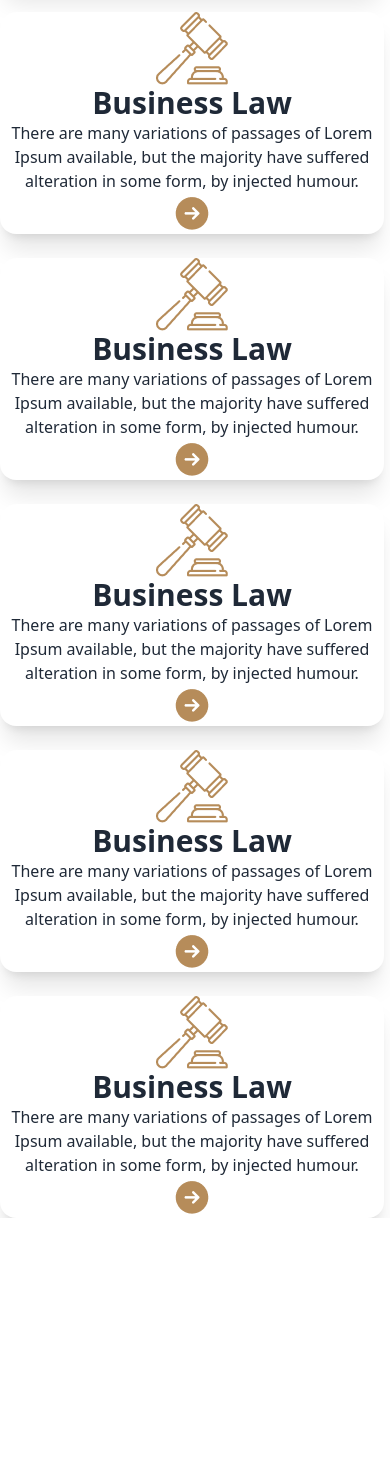
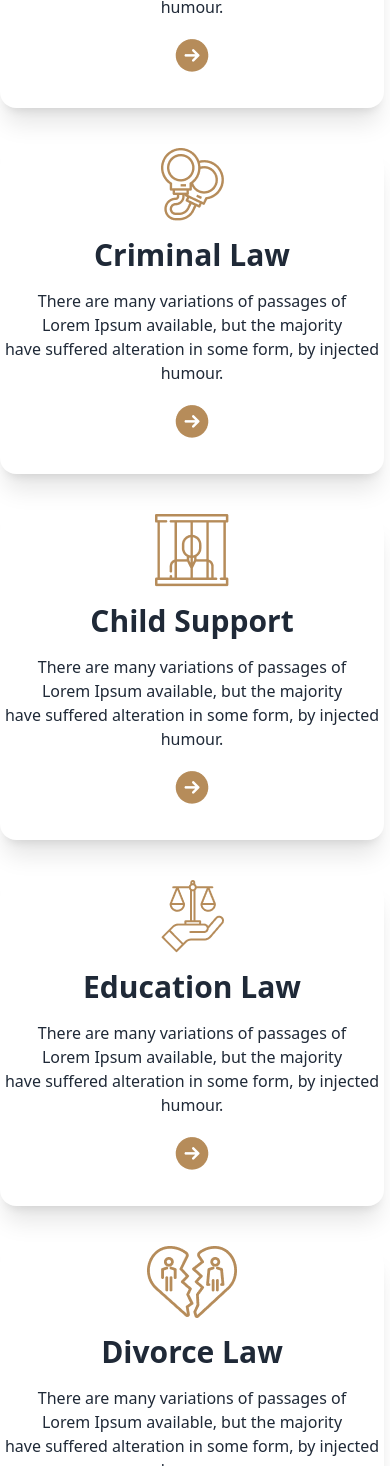
Before and after one commit to Torabarnob203311003/Legal-Law, a plain HTML site: page index.html in a window 390 px wide. Shown: the part 1438-2904 px from the top of the page. Before the commit the page ends 2656 px from the top, so only its background shows below. Drawn offline with nearby package versions, Linux system fonts and the light colour scheme.

Commit message:
card responsive added

```diff
--- a/index.html
+++ b/index.html
@@ -132,82 +132,78 @@
                                         <section class="container mx-auto grid gird-cols-1 md:grid-cols-2 lg:grid-cols-3 gap-6 mt-7">
                                             <!-- card 1 -->
 
-                                            <div class="card card-compact w-96 bg-base-100 shadow-xl  ">
+                                            <div class="card card-compact w-96 bg-base-100   space-y-4 shadow-xl  mt-4">
                                                 <figure><img src="images/business.png" alt="Shoes" class="w-25%" /></figure>
-                                                <div class=" text-center">
+                                                <div class=" text-center  space-y-4 ">
                                                     <h2 class="text-3xl font-bold">Business Law</h2>
-                                                    <p>There are many variations of passages of Lorem Ipsum available, but the majority have suffered alteration in some form,
+                                                    <p>There are many variations of passages of <br> Lorem Ipsum available, but  the majority <br> have suffered alteration in some form,
                                                     by injected humour.</p>
-                                                    <div class="card-actions justify-center">
+                                                    <div class="card-actions justify-center pb-8">
                                                         <img src="images/Frame.png" alt="">
                                                     </div>
                                                 </div>
                                             </div>
                                             <!-- card 2 -->
-
-                                            <div class="card card-compact w-96 bg-base-100 shadow-xl  ">
-                                                <figure><img src="images/business.png" alt="Shoes" class="w-25%" /></figure>
-                                                <div class=" text-center">
-                                                    <h2 class="text-3xl font-bold">Business Law</h2>
-                                                    <p>There are many variations of passages of Lorem Ipsum available, but the majority have suffered alteration in some form,
+                                            <div class="card card-compact w-96 bg-base-100   space-y-4 shadow-xl  mt-4 ">
+                                                <figure><img src="images/criminal.png" alt="Shoes" class="w-25%" /></figure>
+                                                <div class=" text-center  space-y-4 ">
+                                                    <h2 class="text-3xl font-bold">Criminal Law</h2>
+                                                    <p>There are many variations of passages of <br> Lorem Ipsum available, but  the majority <br> have suffered alteration in some form,
                                                     by injected humour.</p>
-                                                    <div class="card-actions justify-center">
+                                                    <div class="card-actions justify-center pb-8">
                                                         <img src="images/Frame.png" alt="">
                                                     </div>
                                                 </div>
                                             </div>
-                                            <!-- card 3 -->
-
-                                            <div class="card card-compact w-96 bg-base-100 shadow-xl  ">
-                                                <figure><img src="images/business.png" alt="Shoes" class="w-25%" /></figure>
-                                                <div class=" text-center">
-                                                    <h2 class="text-3xl font-bold">Business Law</h2>
-                                                    <p>There are many variations of passages of Lorem Ipsum available, but the majority have suffered alteration in some form,
+                                            <!-- card 3  -->
+                                            <div class="card card-compact w-96 bg-base-100 shadow-xl  mt-4 space-y-4  ">
+                                                <figure><img src="images/child.png" alt="Shoes" class="w-25%" /></figure>
+                                                <div class=" text-center  space-y-4 ">
+                                                    <h2 class="text-3xl font-bold">Child Support</h2>
+                                                    <p>There are many variations of passages of <br> Lorem Ipsum available, but  the majority <br> have suffered alteration in some form,
                                                     by injected humour.</p>
-                                                    <div class="card-actions justify-center">
+                                                    <div class="card-actions justify-center pb-8">
                                                         <img src="images/Frame.png" alt="">
                                                     </div>
                                                 </div>
                                             </div>
-                                            <!-- card 4 -->
-
-                                            <div class="card card-compact w-96 bg-base-100 shadow-xl  ">
-                                                <figure><img src="images/business.png" alt="Shoes" class="w-25%" /></figure>
-                                                <div class=" text-center">
-                                                    <h2 class="text-3xl font-bold">Business Law</h2>
-                                                    <p>There are many variations of passages of Lorem Ipsum available, but the majority have suffered alteration in some form,
+                                             <!-- card 4  -->
+                                            <div class="card card-compact w-96 bg-base-100 shadow-xl  mt-4 space-y-4 ">
+                                                <figure><img src="images/education.png" alt="Shoes" class="w-25%" /></figure>
+                                                <div class=" text-center  space-y-4 ">
+                                                    <h2 class="text-3xl font-bold">Education Law</h2>
+                                                    <p>There are many variations of passages of <br> Lorem Ipsum available, but  the majority <br> have suffered alteration in some form,
                                                     by injected humour.</p>
-                                                    <div class="card-actions justify-center">
+                                                    <div class="card-actions justify-center pb-8">
                                                         <img src="images/Frame.png" alt="">
                                                     </div>
                                                 </div>
                                             </div>
                                             <!-- card 5 -->
-
-                                            <div class="card card-compact w-96 bg-base-100 shadow-xl  ">
-                                                <figure><img src="images/business.png" alt="Shoes" class="w-25%" /></figure>
-                                                <div class=" text-center">
-                                                    <h2 class="text-3xl font-bold">Business Law</h2>
-                                                    <p>There are many variations of passages of Lorem Ipsum available, but the majority have suffered alteration in some form,
+                                            <div class="card card-compact w-96 bg-base-100 shadow-xl  mt-4  space-y-4 ">
+                                                <figure><img src="images/divorce.png" alt="Shoes" class="w-25%" /></figure>
+                                                <div class=" text-center  space-y-4 ">
+                                                    <h2 class="text-3xl font-bold">Divorce Law</h2>
+                                                    <p>There are many variations of passages of <br> Lorem Ipsum available, but  the majority <br> have suffered alteration in some form,
                                                     by injected humour.</p>
-                                                    <div class="card-actions justify-center">
+                                                    <div class="card-actions justify-center pb-8">
                                                         <img src="images/Frame.png" alt="">
                                                     </div>
                                                 </div>
                                             </div>
-                                            <!-- card 6 -->
-
-                                            <div class="card card-compact w-96 bg-base-100 shadow-xl  ">
-                                                <figure><img src="images/business.png" alt="Shoes" class="w-25%" /></figure>
-                                                <div class=" text-center">
-                                                    <h2 class="text-3xl font-bold">Business Law</h2>
-                                                    <p>There are many variations of passages of Lorem Ipsum available, but the majority have suffered alteration in some form,
+                                            <!-- card 6  -->
+                                            <div class="card card-compact w-96 bg-base-100 shadow-xl  mt-4 space-y-4 ">
+                                                <figure><img src="images/tax.png" alt="Shoes" class="w-25%" /></figure>
+                                                <div class=" text-center  space-y-4 ">
+                                                    <h2 class="text-3xl font-bold">Tax Law</h2>
+                                                    <p>There are many variations of passages of <br> Lorem Ipsum available, but  the majority <br> have suffered alteration in some form,
                                                     by injected humour.</p>
-                                                    <div class="card-actions justify-center">
+                                                    <div class="card-actions justify-center pb-8">
                                                         <img src="images/Frame.png" alt="">
                                                     </div>
                                                 </div>
                                             </div>
+
                                             <!-- card  end -->
                                         </section>
 
```
